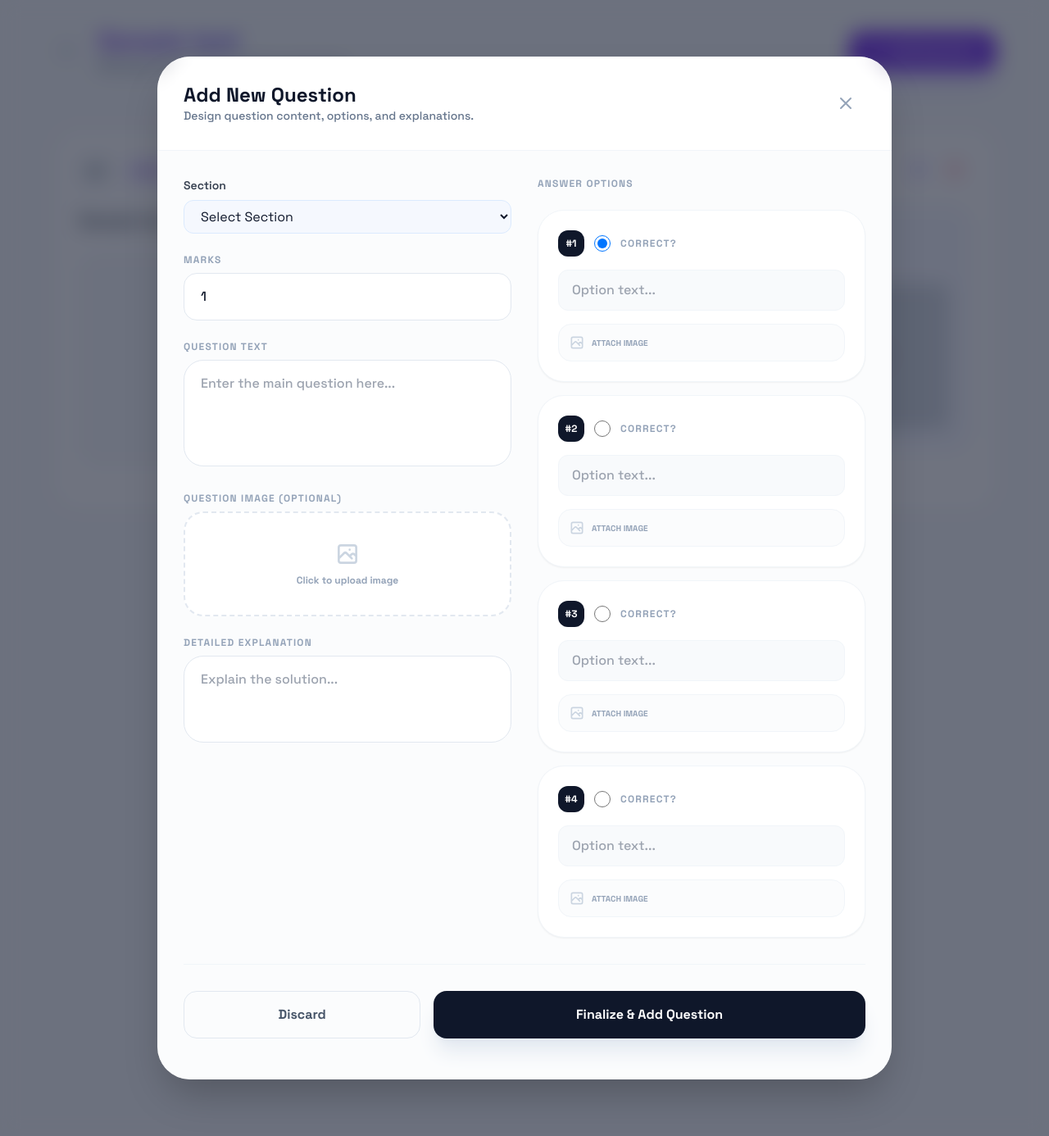
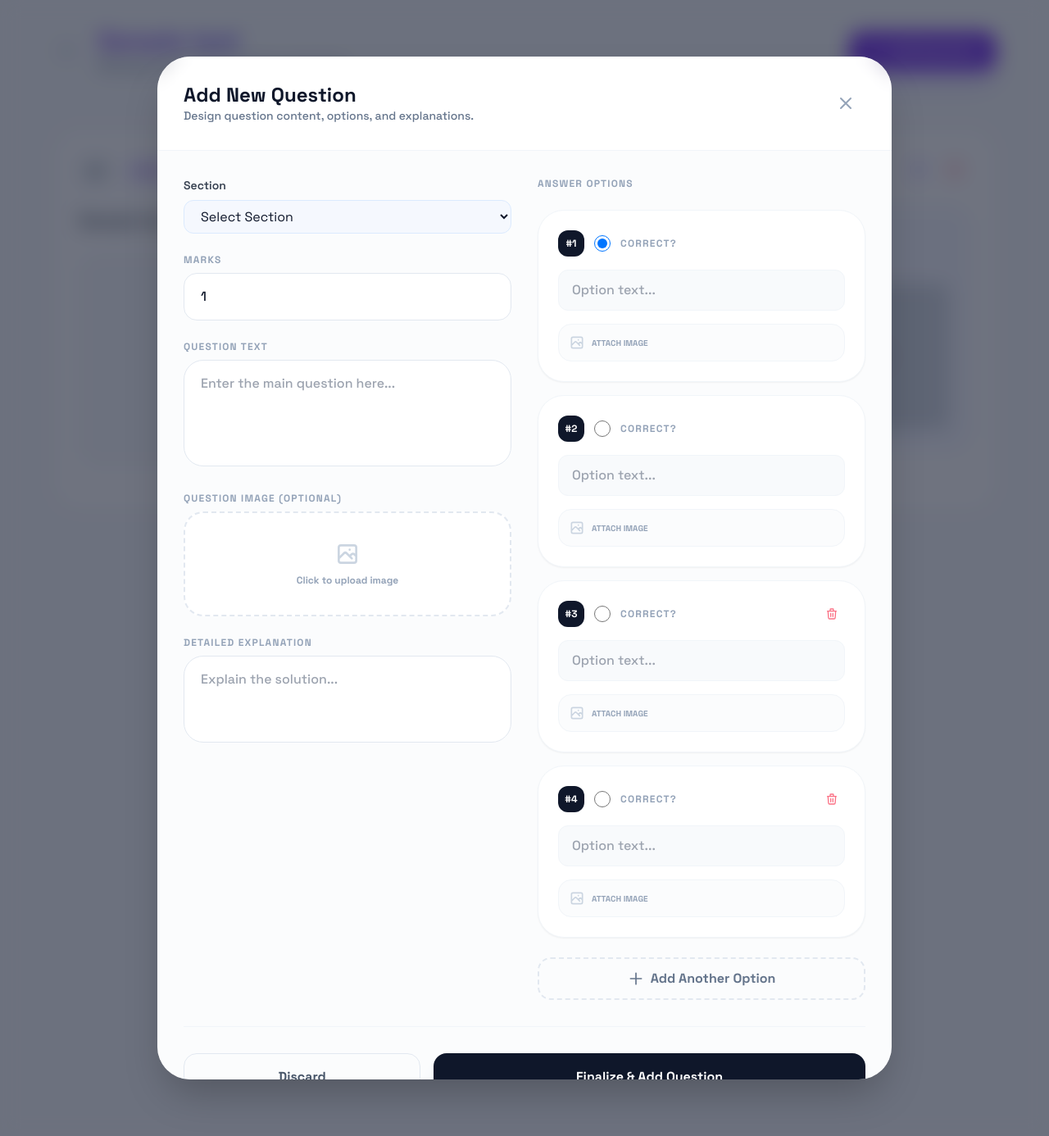
Before and after one commit to tushaar-05/Preper, a Flask app: page /admin/mocks/1/questions in a window 1280 px wide, after a click on "Add Question". Shown: the whole page at 82% size. Run offline with Flask 3, Linux system fonts and the light colour scheme; the visitor is signed in with stand-in values (Sample User, id 1); tables that the repository leaves empty hold one stand-in row (values such as "Sample post"); grey boxes marked "Sample" are stand-in pictures; some libraries are stand-ins or nearby versions.

Commit message:
added feature for more options

```diff
--- a/app/routes/admin.py
+++ b/app/routes/admin.py
@@ -1079,8 +1079,12 @@ def mock_questions_add(mock_id):
 
         # Handle Options
         options = []
-        for i in range(1, 5):
+        i = 1
+        while True:
             opt_text = request.form.get(f'option_{i}_text')
+            if opt_text is None:
+                break
+
             opt_image_url = None
             if f'option_{i}_image' in request.files:
                 file = request.files[f'option_{i}_image']
@@ -1097,6 +1101,7 @@ def mock_questions_add(mock_id):
                 'text': opt_text,
                 'image': opt_image_url
             })
+            i += 1
 
         # Get next question number
         last_q = Question.query.filter_by(mock_test_id=mock_id).order_by(Question.question_number.desc()).first()
@@ -1163,8 +1168,11 @@ def mock_questions_edit(mock_id, question_id):
         current_options = question.options or []
         updated_options = []
 
-        for i in range(1, 5):
+        i = 1
+        while True:
             opt_text = request.form.get(f'option_{i}_text')
+            if opt_text is None:
+                break
 
             # Keep existing image by default if it exists in current_options
             opt_image_url = current_options[i-1].get('image') if len(current_options) >= i else None
@@ -1185,6 +1193,7 @@ def mock_questions_edit(mock_id, question_id):
                 'text': opt_text,
                 'image': opt_image_url
             })
+            i += 1
 
         question.options = updated_options
         db.session.commit()
--- a/app/templates/dashboard/admin/mock_questions.html
+++ b/app/templates/dashboard/admin/mock_questions.html
@@ -277,19 +277,27 @@
             <div class="space-y-6">
               <label class="block text-xs font-bold text-slate-400 uppercase tracking-widest">Answer Options</label>
 
-              <div class="space-y-4">
+              <div class="space-y-4" id="add-options-container">
                 {% for i in range(1, 5) %}
                 <div
-                  class="bg-white p-6 rounded-[32px] border border-slate-100 shadow-sm space-y-4 group transition-all hover:border-violet-100 hover:shadow-lg">
+                  class="option-block bg-white p-6 rounded-[32px] border border-slate-100 shadow-sm space-y-4 group transition-all hover:border-violet-100 hover:shadow-lg relative">
                   <div class="flex items-center justify-between">
                     <div class="flex items-center gap-3">
                       <span
-                        class="w-8 h-8 rounded-xl bg-slate-900 text-white flex items-center justify-center text-xs font-bold">#{{
+                        class="option-number w-8 h-8 rounded-xl bg-slate-900 text-white flex items-center justify-center text-xs font-bold">#{{
                         i }}</span>
                       <input type="radio" name="correct_answer" value="{{ i }}" {% if i==1 %}checked{% endif %}
                         class="w-5 h-5 text-emerald-500 rounded-full border-slate-200 focus:ring-emerald-500">
                       <span class="text-xs font-bold text-slate-400 uppercase tracking-widest">Correct?</span>
                     </div>
+                    <button type="button" onclick="removeOption(this)"
+                      class="remove-opt-btn p-2 text-rose-400 hover:text-rose-600 hover:bg-rose-50 rounded-xl transition-all {% if i <= 2 %}hidden{% endif %}">
+                      <svg class="w-4 h-4" fill="none" stroke="currentColor" viewBox="0 0 24 24">
+                        <path stroke-linecap="round" stroke-linejoin="round" stroke-width="2"
+                          d="M19 7l-.867 12.142A2 2 0 0116.138 21H7.862a2 2 0 01-1.995-1.858L5 7m5 4v6m4-6v6m1-10V4a1 1 0 00-1-1h-4a1 1 0 00-1 1v3M4 7h16">
+                        </path>
+                      </svg>
+                    </button>
                   </div>
 
                   <input type="text" name="option_{{ i }}_text" required placeholder="Option text..."
@@ -314,6 +322,13 @@
                 </div>
                 {% endfor %}
               </div>
+              <button type="button" onclick="addOption('add-options-container')"
+                class="w-full py-3 border-2 border-dashed border-slate-200 rounded-2xl text-slate-500 font-bold hover:border-violet-300 hover:text-violet-600 hover:bg-violet-50/30 transition-all flex items-center justify-center gap-2">
+                <svg class="w-5 h-5" fill="none" stroke="currentColor" viewBox="0 0 24 24">
+                  <path stroke-linecap="round" stroke-linejoin="round" stroke-width="2" d="M12 4v16m8-8H4"></path>
+                </svg>
+                Add Another Option
+              </button>
             </div>
           </div>
 
@@ -409,41 +424,16 @@
           <!-- Right Side: Options -->
           <div class="space-y-6">
             <label class="block text-xs font-bold text-slate-400 uppercase tracking-widest">Answer Options</label>
-            <div class="space-y-4">
-              {% for i in range(1, 5) %}
-              <div
-                class="bg-white p-6 rounded-[32px] border border-slate-100 shadow-sm space-y-4 group transition-all hover:border-violet-100 hover:shadow-lg">
-                <div class="flex items-center justify-between">
-                  <div class="flex items-center gap-3">
-                    <span
-                      class="w-8 h-8 rounded-xl bg-slate-900 text-white flex items-center justify-center text-xs font-bold">#{{
-                      i }}</span>
-                    <input type="radio" name="correct_answer" id="edit_opt_radio_{{ i }}" value="{{ i }}"
-                      class="w-5 h-5 text-emerald-500 rounded-full border-slate-200 focus:ring-emerald-500">
-                    <span class="text-xs font-bold text-slate-400 uppercase tracking-widest">Correct?</span>
+            <div class="space-y-4" id="edit-options-container">
+              <!-- Options will be dynamically populated here -->
             </div>
-                </div>
-                <input type="text" name="option_{{ i }}_text" id="edit_opt_text_{{ i }}" required
-                  placeholder="Option text..."
-                  class="w-full px-4 py-3 border border-slate-100 rounded-xl bg-slate-50 focus:bg-white focus:ring-4 focus:ring-violet-500/10 focus:border-violet-500 transition-all font-medium">
-
-                <div
-                  class="relative flex items-center gap-3 p-3 border border-slate-100 rounded-2xl bg-slate-50/50 hover:bg-white hover:border-violet-200 transition-colors cursor-pointer overflow-hidden">
-                  <input type="file" name="option_{{ i }}_image" class="absolute inset-0 opacity-0 cursor-pointer z-10"
-                    onchange="previewImg(this, 'edit_opt_{{ i }}_preview')">
-                  <div id="edit_opt_{{ i }}_preview_placeholder" class="flex items-center gap-2">
-                    <svg class="w-5 h-5 text-slate-300" fill="none" stroke="currentColor" viewBox="0 0 24 24">
-                      <path stroke-linecap="round" stroke-linejoin="round" stroke-width="2"
-                        d="M4 16l4.586-4.586a2 2 0 012.828 0L16 16m-2-2l1.586-1.586a2 2 0 012.828 0L20 14m-6-6h.01M6 20h12a2 2 0 002-2V6a2 2 0 00-2-2H6a2 2 0 00-2 2v12a2 2 0 002 2z">
-                      </path>
+            <button type="button" onclick="addOption('edit-options-container', true)"
+              class="w-full py-3 border-2 border-dashed border-slate-200 rounded-2xl text-slate-500 font-bold hover:border-violet-300 hover:text-violet-600 hover:bg-violet-50/30 transition-all flex items-center justify-center gap-2">
+              <svg class="w-5 h-5" fill="none" stroke="currentColor" viewBox="0 0 24 24">
+                <path stroke-linecap="round" stroke-linejoin="round" stroke-width="2" d="M12 4v16m8-8H4"></path>
               </svg>
-                    <span class="text-[10px] font-bold text-slate-400 uppercase">Attach New Image</span>
-                  </div>
-                  <img id="edit_opt_{{ i }}_preview"
-                    class="hidden h-10 w-10 object-cover rounded-lg border border-slate-200">
-                </div>
-              </div>
-              {% endfor %}
+              Add Another Option
+            </button>
           </div>
         </div>
     </div>
@@ -467,12 +457,13 @@
       document.getElementById('edit_question_text').value = q.question_text;
       document.getElementById('edit_explanation').value = q.explanation || '';
 
-      // Correct answer radio
-      document.getElementById('edit_opt_radio_' + q.correct_answer).checked = true;
+      // Populate Options
+      const container = document.getElementById('edit-options-container');
+      container.innerHTML = '';
 
-      // Options
-      const options = q.options; // q.options is already parsed list from tojson|safe
+      const options = q.options || [];
       options.forEach((opt, index) => {
+        addOption('edit-options-container', true);
         const i = index + 1;
         document.getElementById('edit_opt_text_' + i).value = opt.text;
         const preview = document.getElementById('edit_opt_' + i + '_preview');
@@ -481,9 +472,10 @@
           preview.src = opt.image;
           preview.classList.remove('hidden');
           placeholder.classList.add('hidden');
-        } else {
-          preview.classList.add('hidden');
-          placeholder.classList.remove('hidden');
+        }
+
+        if (q.correct_answer === String(i)) {
+          document.getElementById('edit_opt_radio_' + i).checked = true;
         }
       });
 
@@ -501,6 +493,95 @@
 
       document.getElementById('editQuestionForm').action = `/admin/mocks/{{ mock.id }}/questions/${q.id}/edit`;
       modal.classList.remove('hidden');
+    }
+
+    function addOption(containerId, isEdit = false) {
+      const container = document.getElementById(containerId);
+      const index = container.querySelectorAll('.option-block').length + 1;
+      const prefix = isEdit ? 'edit_' : '';
+
+      const div = document.createElement('div');
+      div.className = 'option-block bg-white p-6 rounded-[32px] border border-slate-100 shadow-sm space-y-4 group transition-all hover:border-violet-100 hover:shadow-lg relative';
+
+      div.innerHTML = `
+        <div class="flex items-center justify-between">
+          <div class="flex items-center gap-3">
+            <span class="option-number w-8 h-8 rounded-xl bg-slate-900 text-white flex items-center justify-center text-xs font-bold">#${index}</span>
+            <input type="radio" name="correct_answer" id="${prefix}opt_radio_${index}" value="${index}"
+              class="w-5 h-5 text-emerald-500 rounded-full border-slate-200 focus:ring-emerald-500">
+            <span class="text-xs font-bold text-slate-400 uppercase tracking-widest">Correct?</span>
+          </div>
+          <button type="button" onclick="removeOption(this)" class="remove-opt-btn p-2 text-rose-400 hover:text-rose-600 hover:bg-rose-50 rounded-xl transition-all ${index <= 2 ? 'hidden' : ''}">
+            <svg class="w-4 h-4" fill="none" stroke="currentColor" viewBox="0 0 24 24">
+              <path stroke-linecap="round" stroke-linejoin="round" stroke-width="2" d="M19 7l-.867 12.142A2 2 0 0116.138 21H7.862a2 2 0 01-1.995-1.858L5 7m5 4v6m4-6v6m1-10V4a1 1 0 00-1-1h-4a1 1 0 00-1 1v3M4 7h16"></path>
+            </svg>
+          </button>
+        </div>
+
+        <input type="text" name="option_${index}_text" id="${prefix}opt_text_${index}" required placeholder="Option text..."
+          class="w-full px-4 py-3 border border-slate-100 rounded-xl bg-slate-50 focus:bg-white focus:ring-4 focus:ring-violet-500/10 focus:border-violet-500 transition-all font-medium">
+
+        <div class="relative flex items-center gap-3 p-3 border border-slate-100 rounded-2xl bg-slate-50/50 hover:bg-white hover:border-violet-200 transition-colors cursor-pointer overflow-hidden">
+          <input type="file" name="option_${index}_image" class="absolute inset-0 opacity-0 cursor-pointer z-10"
+            onchange="previewImg(this, '${prefix}opt_${index}_preview')">
+          <div id="${prefix}opt_${index}_preview_placeholder" class="flex items-center gap-2">
+            <svg class="w-5 h-5 text-slate-300" fill="none" stroke="currentColor" viewBox="0 0 24 24">
+              <path stroke-linecap="round" stroke-linejoin="round" stroke-width="2"
+                d="M4 16l4.586-4.586a2 2 0 012.828 0L16 16m-2-2l1.586-1.586a2 2 0 012.828 0L20 14m-6-6h.01M6 20h12a2 2 0 002-2V6a2 2 0 00-2-2H6a2 2 0 00-2 2v12a2 2 0 002 2z">
+              </path>
+            </svg>
+            <span class="text-[10px] font-bold text-slate-400 uppercase">Attach ${isEdit ? 'New ' : ''}Image</span>
+          </div>
+          <img id="${prefix}opt_${index}_preview" class="hidden h-10 w-10 object-cover rounded-lg border border-slate-200">
+        </div>
+      `;
+
+      container.appendChild(div);
+
+      // If it's the first option in a new question, check it
+      if (index === 1 && !isEdit) {
+        div.querySelector('input[type="radio"]').checked = true;
+      }
+    }
+
+    function removeOption(btn) {
+      const container = btn.closest('.space-y-4');
+      btn.closest('.option-block').remove();
+
+      // Re-index remaining options
+      const blocks = container.querySelectorAll('.option-block');
+      const isEdit = container.id === 'edit-options-container';
+      const prefix = isEdit ? 'edit_' : '';
+
+      blocks.forEach((block, idx) => {
+        const i = idx + 1;
+        block.querySelector('.option-number').innerText = '#' + i;
+
+        const radio = block.querySelector('input[type="radio"]');
+        radio.id = `${prefix}opt_radio_${i}`;
+        radio.value = i;
+
+        const textInput = block.querySelector('input[type="text"]');
+        textInput.name = `option_${i}_text`;
+        textInput.id = `${prefix}opt_text_${i}`;
+
+        const fileInput = block.querySelector('input[type="file"]');
+        fileInput.name = `option_${i}_image`;
+        fileInput.setAttribute('onchange', `previewImg(this, '${prefix}opt_${i}_preview')`);
+
+        const placeholder = block.querySelector('[id$="_preview_placeholder"]');
+        placeholder.id = `${prefix}opt_${i}_preview_placeholder`;
+
+        const preview = block.querySelector('img[id$="_preview"]');
+        preview.id = `${prefix}opt_${i}_preview`;
+
+        const removeBtn = block.querySelector('.remove-opt-btn');
+        if (i <= 2) {
+          removeBtn.classList.add('hidden');
+        } else {
+          removeBtn.classList.remove('hidden');
+        }
+      });
     }
 
     async function previewImg(input, previewId) {
--- a/app/templates/dashboard/user/mock_take.html
+++ b/app/templates/dashboard/user/mock_take.html
@@ -163,7 +163,7 @@
                   <div class="flex items-center gap-4">
                     <span
                       class="w-8 h-8 rounded-full border-2 border-gray-200 bg-white flex items-center justify-center text-sm font-bold text-gray-400 transition-all peer-checked:border-[var(--purple)] peer-checked:text-[var(--purple)]">
-                      {{ ['A', 'B', 'C', 'D'][loop.index0] }}
+                      {{ "ABCDEFGHIJKLMNOPQRSTUVWXYZ"[loop.index0] }}
                     </span>
                     <span class="text-gray-700 font-medium whitespace-pre-wrap">{{ opt.text }}</span>
                   </div>
```
Lines whose indentation alone changed are shown as unchanged.
